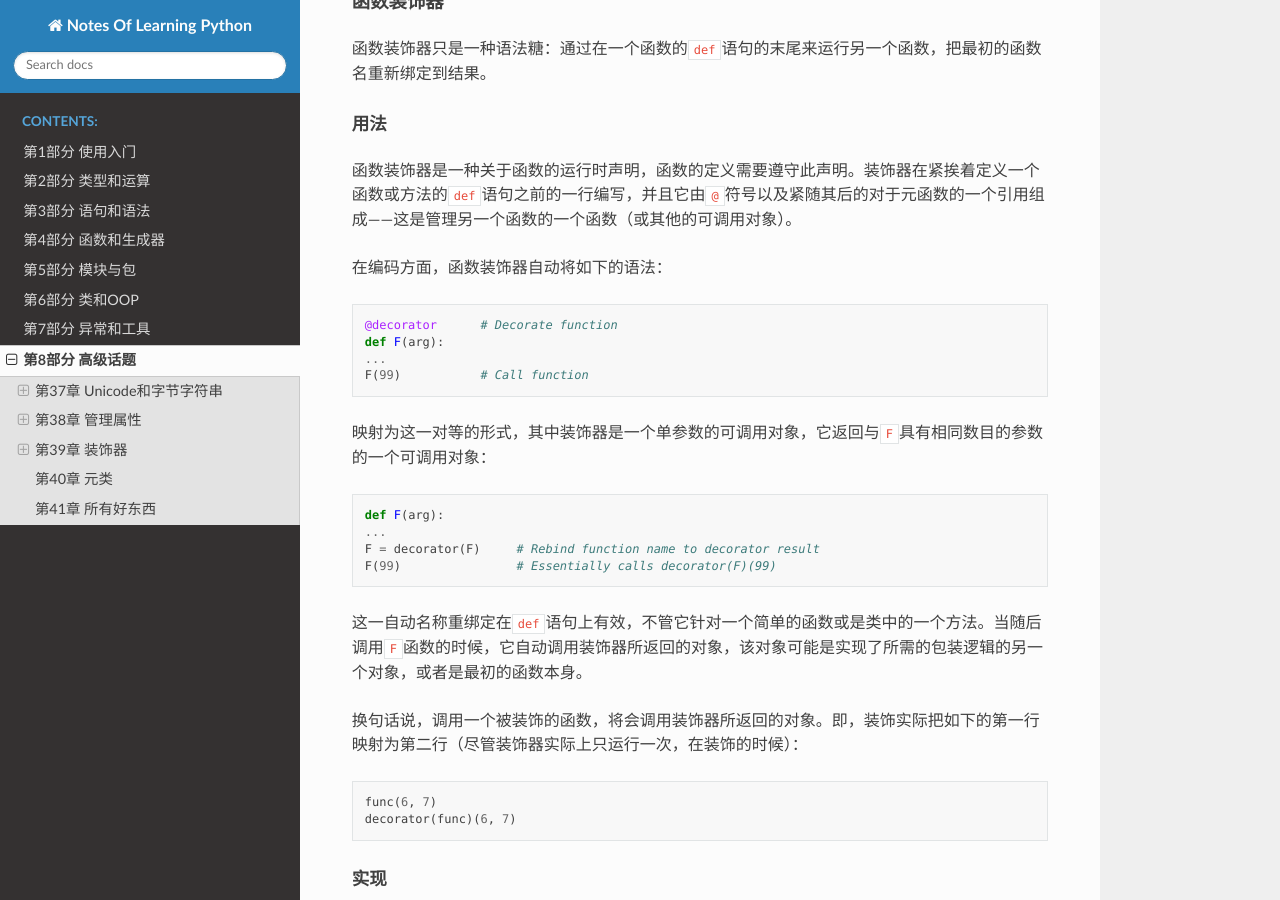
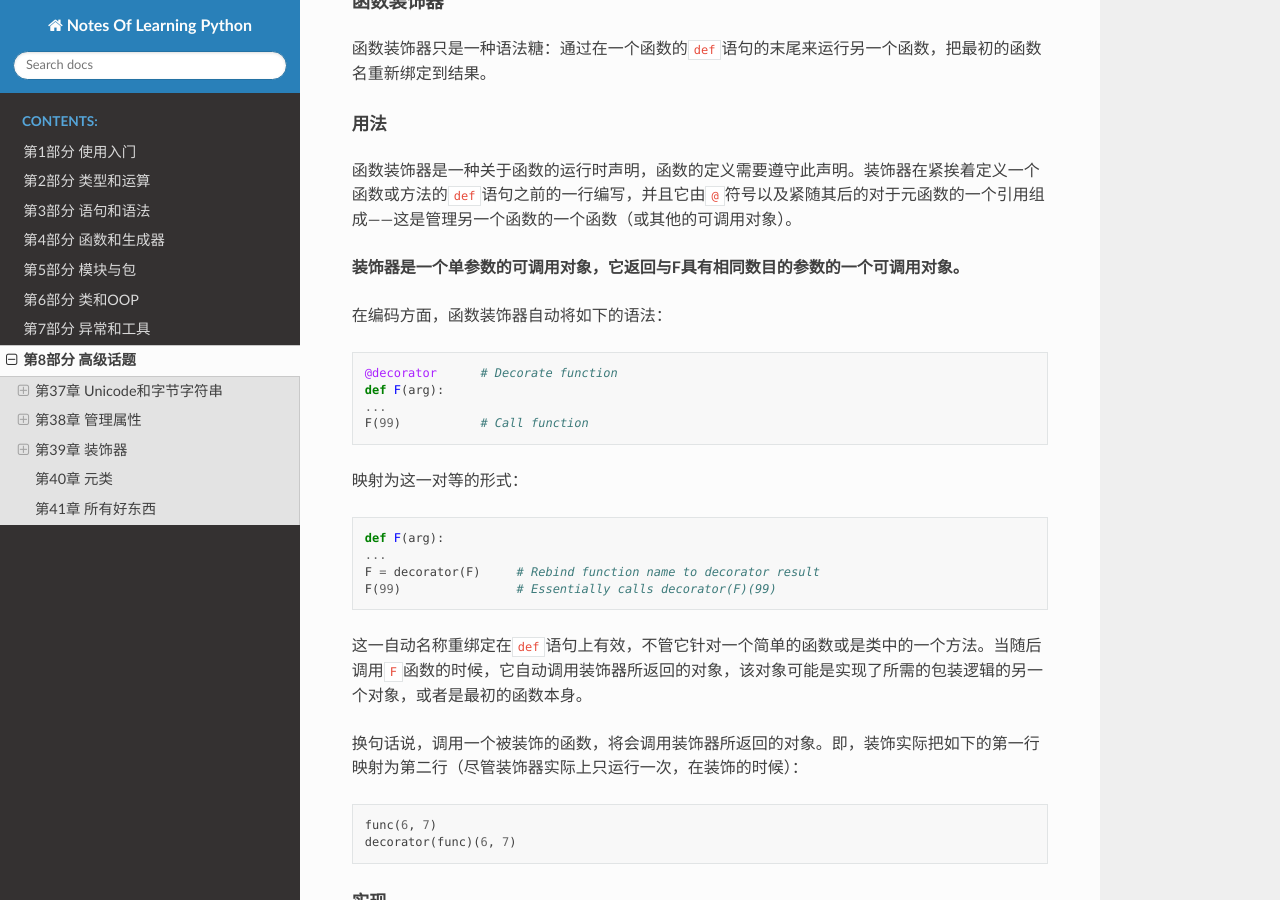
Before and after one commit to filefi/NotesOfLearningPython, a Sphinx documentation site: the page built from source/Part_8_Advanced_Topics.md, in a window 1280 px wide and 900 px high, scrolled down 51182 px. Built offline with Sphinx 7.4.7 and the Read the Docs theme 2.0.0, drawn with Linux system fonts in a browser that asks for light colours; some of the changed lines change nothing that is shown.

Commit message:
39.3.4 ing

````diff
--- a/source/Part_8_Advanced_Topics.md
+++ b/source/Part_8_Advanced_Topics.md
@@ -2565,6 +2565,8 @@ Python装饰器以2种相关的形式呈现：
 
 函数装饰器是一种关于函数的运行时声明，函数的定义需要遵守此声明。装饰器在紧挨着定义一个函数或方法的`def`语句之前的一行编写，并且它由`@`符号以及紧随其后的对于元函数的一个引用组成——这是管理另一个函数的一个函数（或其他的可调用对象）。
 
+**装饰器是一个单参数的可调用对象，它返回与F具有相同数目的参数的一个可调用对象。**
+
 在编码方面，函数装饰器自动将如下的语法：
 
 ```python
@@ -2574,7 +2576,7 @@ def F(arg):
 F(99)           # Call function
 ```
 
-映射为这一对等的形式，其中装饰器是一个单参数的可调用对象，它返回与`F`具有相同数目的参数的一个可调用对象：
+映射为这一对等的形式：
 
 ```python
 def F(arg):
@@ -3352,6 +3354,8 @@ class Person:
 <__main__.Person object at 0x7f3b93a8b390>
 >>> type(sue)
 <class '__main__.Person'>
+>>> type(sue.giveRaise)      # giveRaise 其实是tracer的实例，但获取tracer的类实例属性会触发tracer.__get__(), 从而导致返回了一个wrapper的实例，而调用wrapper的实例会触发wrapper.__call__()，并最终调用tracer.__call__();
+<class '__main__.wrapper'>
 >>> sue.giveRaise(.10)       # Runs tracer.__get__()  -->  wrapper.__call__()  -->  tracer.__call__()
 call 1 to giveRaise
 >>> sue.giveRaise(.10)
@@ -3362,24 +3366,76 @@ call 3 to giveRaise
 
 首先运行`tracer.__get__`，因为`Person`类的`giveRaise`属性已经通过函数装饰器重新绑定为一个描述符。然后，调用表达式触发返回的`wrapper`类实例对象的`__call__`方法，它返回来调用`tracer.__call__`。
 
-此外，我们也可以使用一个嵌套的函数和封闭的作用域引用来实现同样的效果——如下的版本和前面的版本一样的有效，通过为一个嵌套函数和作用域引用交换类和对象属性，但是，它所需的代码显著减少：
+**此外，我们也可以使用一个嵌套的函数和封闭的作用域引用来实现同样的效果。** 如下的版本和前面的版本一样的有效，通过为一个嵌套函数和作用域引用交换类和对象属性，但是，它所需的代码显著减少：
 
 ```python
 class tracer(object):
-    def __init__(self, func): # On @ decorator
-        self.calls = 0 # Save func for later call
+    def __init__(self, func):              # On @ decorator
+        self.calls = 0                     # Save func for later call
         self.func = func
-    def __call__(self, *args, **kwargs): # On call to original func
+    def __call__(self, *args, **kwargs):   # On call to original func
         self.calls += 1
         print('call %s to %s' % (self.calls, self.func.__name__))
         return self.func(*args, **kwargs)
-    def __get__(self, instance, owner): # On method fetch
-        def wrapper(*args, **kwargs): # Retain both inst
-            return self(instance, *args, **kwargs) # Runs __call__
+    def __get__(self, instance, owner):              # On method fetch
+        def wrapper(*args, **kwargs):                # Retain both inst
+            return self(instance, *args, **kwargs)   # Runs tracer.__call__
         return wrapper
 ```
 
-
+**如果你想要装饰器在简单函数和类方法上都有效，最好使用基于嵌套函数的编码模式，而不是带有调用拦截的类。**
+
+
+
+#### 计时调用
+
+为了展示函数装饰器的各种各样能力的一个特殊样例，让我们来看一种不同的应用场景。下一个装饰器将对一个被装饰的函数的调用进行计时——既有针对一次调用的时间，也有所有调用的总的时间。该装饰器应用于两个函数，以便比较列表解析和`map`内置调用所需的时间：
+
+```python
+# File timerdeco1.py
+# Caveat: range still differs - a list in 2.X, an iterable in 3.X
+# Caveat: timer won't work on methods as coded (see quiz solution)
+
+import time, sys
+force = list if sys.version_info[0] == 3 else (lambda X: X)
+
+class timer:
+    def __init__(self, func):
+        self.func = func
+        self.alltime = 0
+    def __call__(self, *args, **kargs):
+        start = time.clock()
+        result = self.func(*args, **kargs)
+        elapsed = time.clock() - start
+        self.alltime += elapsed
+        print('%s: %.5f, %.5f' % (self.func.__name__, elapsed, self.alltime))
+        return result
+
+@timer
+def listcomp(N):
+    return [x * 2 for x in range(N)]
+
+@timer
+def mapcall(N):
+    return force(map((lambda x: x * 2), range(N)))
+
+result = listcomp(5)        # Time for this call, all calls, return value
+listcomp(50000)
+listcomp(500000)
+listcomp(1000000)
+print(result)
+print('allTime = %s' % listcomp.alltime)      # Total time for all listcomp
+
+print('')
+result = mapcall(5)
+mapcall(50000)
+mapcall(500000)
+mapcall(1000000)
+print(result)
+print('allTime = %s' % mapcall.alltime)       # Total time for all mapcall calls
+
+print('\n**map/comp = %s' % round(mapcall.alltime / listcomp.alltime, 3))
+```
 
 
 
````
